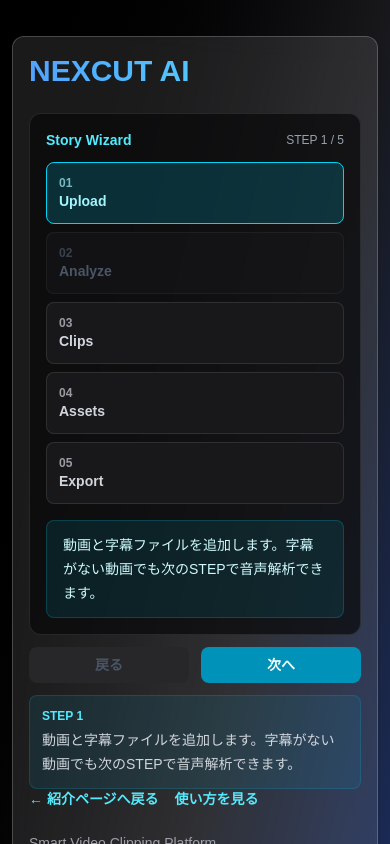
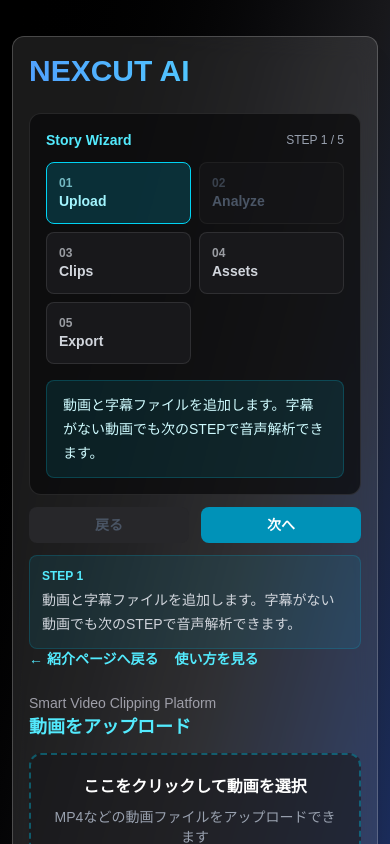
Before and after one commit to hiro042355/easyslice-ai, a Next.js app: page / in a window 390 px wide. Shown: the top 844 px of the page. Built offline with nearby package versions, Linux system fonts and the light colour scheme.

Commit message:
Improve mobile wizard layout

```diff
--- a/app/page.tsx
+++ b/app/page.tsx
@@ -1088,7 +1088,7 @@ const downloadThumbnail = async (clipIndex: number) => {
     </p>
   </div>
 
-  <div className="grid grid-cols-1 gap-2 sm:grid-cols-5">
+  <div className="grid grid-cols-2 gap-2 sm:grid-cols-5">
     {steps.map((step) => {
       const canGo = canGoStep(step.id);
       const isActive = currentStep === step.id;
```
